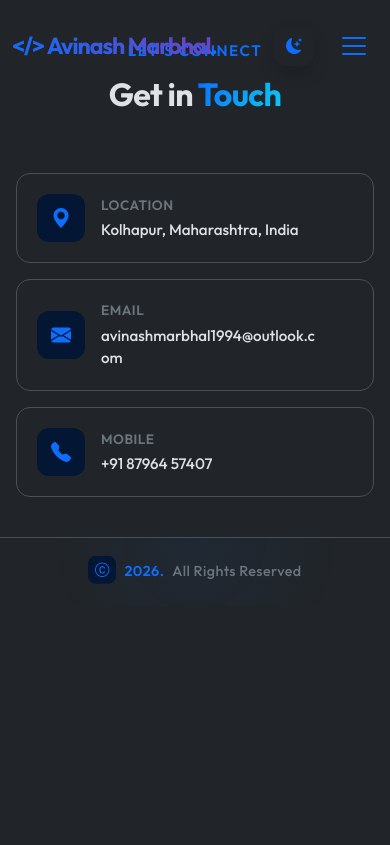
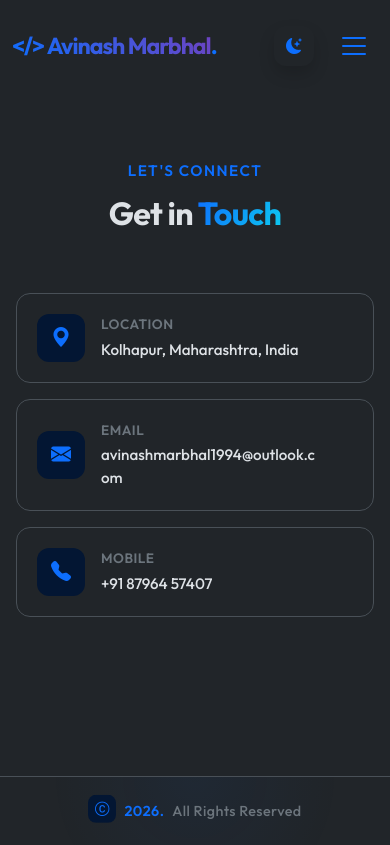
Before and after one commit to avinash072024/portfolio, an Angular app: page /contact in a window 390 px wide. Built offline with nearby package versions, Linux system fonts and the light colour scheme.

Commit message:
changes contact form

```diff
--- a/src/app/pages/new-contact/new-contact.scss
+++ b/src/app/pages/new-contact/new-contact.scss
@@ -273,7 +273,7 @@
 @media (max-width: 576px) {
     .contact-section {
         padding: 40px 16px;
-        min-height: auto;
+        min-height: 92vh;
     }
 
     .header-section {
```
